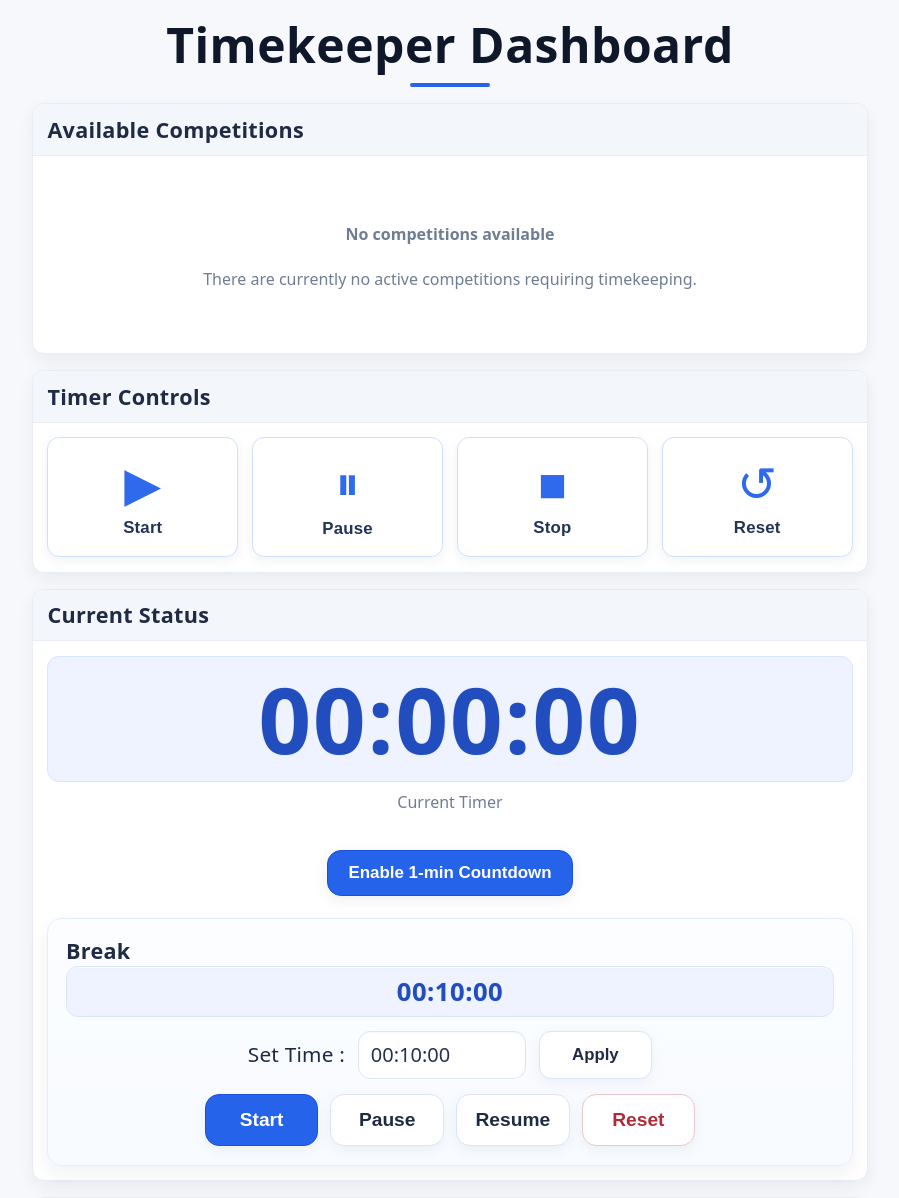
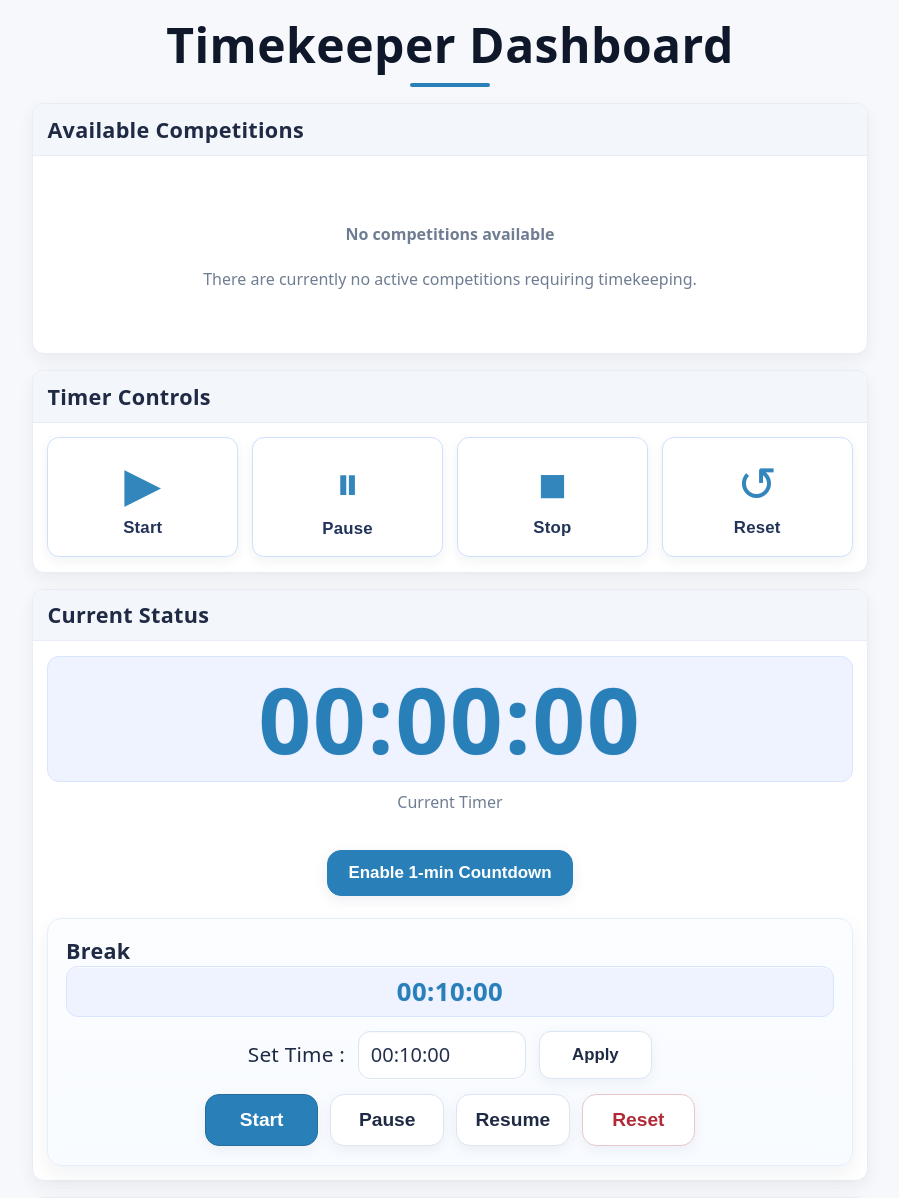
Before and after one commit to cits5206Group9/SmallGoods-Competition-app, a Flask app: page /admin/timer in a window 1280 px wide. Shown: the top 1198 px of the page, without its empty margins (190-1089 px from the left). Run offline with Flask 3, Linux system fonts and the light colour scheme.

Commit message:
refactor: move /admin/timer route to separate timer.py for clarity

```diff
--- a/app/routes/admin.py
+++ b/app/routes/admin.py
@@ -30,9 +30,9 @@ def live_event():
 def data():
     return render_template('admin/data.html')
 
-@admin_bp.route('/timer')
-def timer():
-    return render_template('admin/timer.html')
+#@admin_bp.route('/timer')
+#def timer():
+    #return render_template('admin/timer.html')
 
 @admin_bp.route('/referee')
 def referee():
@@ -132,3 +132,8 @@ def save_competition_model():
             'status': 'error',
             'message': str(e)
         }), 400
+
+
+
+# ensure /admin/timer gets registered on admin_bp
+from . import timer
--- /dev/null
+++ b/app/routes/timer.py
@@ -0,0 +1,19 @@
+from flask import render_template, request
+from .admin import admin_bp  # reuse the existing /admin blueprint
+
+@admin_bp.route("/timer", endpoint="timer")
+def timer_page():
+    flight_id = request.args.get("flight_id", type=int)
+    ctx = {
+        "now":  {"athlete": "Jane Doe", "attempt": 2, "lift": "Snatch", "declared": 85.0},
+        "next": {"athlete": "Alex Kim", "attempt": 1, "lift": "Snatch", "declared": 86.0},
+        "avg_sec_per_lift": 90,
+        "notes": "Bar change expected after next attempt."
+    }
+    return render_template(
+        "admin/timer.html",
+        default_attempt_seconds=60,
+        default_break_seconds=600,
+        context=ctx,
+        flight_id=flight_id,
+    )
--- a/app/static/css/timekeeper.css
+++ b/app/static/css/timekeeper.css
@@ -84,7 +84,7 @@ h6 { margin: 0 0 .5rem; font: 700 1rem/1.2 inherit; }
 }
 .tile:hover { box-shadow: 0 8px 18px rgba(18,29,51,.12); }
 .tile:active { transform: translateY(1px); }
-.tile-ico   { font-size: 3rem; opacity: .95; margin-bottom: .35rem; color: #2563eb; }
+.tile-ico   { font-size: 3rem; opacity: .95; margin-bottom: .35rem; color: #2980b9; }
 .tile-title { font-weight: 800; letter-spacing: .2px; font-size: 1.05rem; }
 
 /* Variants — all visually consistent (blue outline -> blue fill on hover) */
@@ -95,8 +95,8 @@ h6 { margin: 0 0 .5rem; font: 700 1rem/1.2 inherit; }
 .tile--pause:hover,
 .tile--stop:hover,
 .tile--reset:hover {
-  background: #2563eb;
-  border-color: #1e4fd7;
+  background: #2980b9;
+  border-color: #2980b9;
   color: #fff;
 }
 .tile--start:hover .tile-ico,
@@ -142,9 +142,9 @@ h6 { margin: 0 0 .5rem; font: 700 1rem/1.2 inherit; }
 .btn:hover { background: #f3f7ff; border-color: #cfe0ff; }
 .btn:active { transform: translateY(1px); }
 .btn.primary {
-  background: #2563eb; border-color: #1e4fd7; color: #fff;
+  background: #2980b9; border-color: #246d9d; color: #fff;
 }
-.btn.primary:hover { background: #1f53cd; }
+.btn.primary:hover { background: #2980b9; }
 .btn.danger { /* keep in palette (white/blue), but hint danger with text only */
   background: #ffffff; color: #b02a37; border-color: #e9c7cb;
 }
@@ -165,7 +165,7 @@ h6 { margin: 0 0 .5rem; font: 700 1rem/1.2 inherit; }
   border: 1px solid #d9e4ff;
   border-radius: 12px;
   padding: .6rem 1rem;
-  color: #214dbf;
+  color: #2980b9;
   text-shadow: 0 0 1px rgba(33,77,191,.25);
   line-height: 1.15;
 }
@@ -236,10 +236,10 @@ h6 { margin: 0 0 .5rem; font: 700 1rem/1.2 inherit; }
   background: #ffffff;
   font-size: 1.1rem;
   font-weight: 800;
-  color: #2563eb;
+  color: #2980b9;
   transition: background-color .15s ease, color .15s ease, border-color .15s ease, transform .05s ease;
 }
-.dock-btn:hover { background: #2563eb; color: #fff; border-color: #1e4fd7; }
+.dock-btn:hover { background: #2980b9; color: #fff; border-color: #2980b9; }
 .dock-btn:active { transform: translateY(1px); }
 
 /* Show dock on small screens and leave space under content */
@@ -275,7 +275,7 @@ h6 { margin: 0 0 .5rem; font: 700 1rem/1.2 inherit; }
   border: 1px solid #d9e7ff;
   border-radius: 14px;
   padding: .9rem 1.2rem;
-  color: #1f43b8;
+  color: #2980b9;
   text-shadow: 0 0 1px rgba(31, 67, 184, .25);
   box-shadow: inset 0 1px 0 rgba(255,255,255,.7);
   margin-bottom: .85rem;
@@ -327,8 +327,8 @@ h6 { margin: 0 0 .5rem; font: 700 1rem/1.2 inherit; }
 }
 
 #btnAttemptToggle{
-  background:#2563eb;
-  border:1px solid #1e4fd7;
+  background:#2980b9;
+  border:1px solid #2980b9;
   color:#fff;
   font-weight:800;
   font-size:1.06rem;
@@ -342,8 +342,8 @@ h6 { margin: 0 0 .5rem; font: 700 1rem/1.2 inherit; }
 
 /* optional: “active” look when countdown is enabled */
 #btnAttemptToggle.is-on{
-  background:#1f43b8;
-  border-color:#17379f;
+  background:#2980b9;
+  border-color:#2980b9;
 }
 
 /* Centered Break Set row */
@@ -405,6 +405,6 @@ h1::after {
   width: 80px;
   height: 4px;
   margin: 0.6rem auto 0;
-  background: #2563eb;
+  background:#2980b9;
   border-radius: 2px;
 }
```
